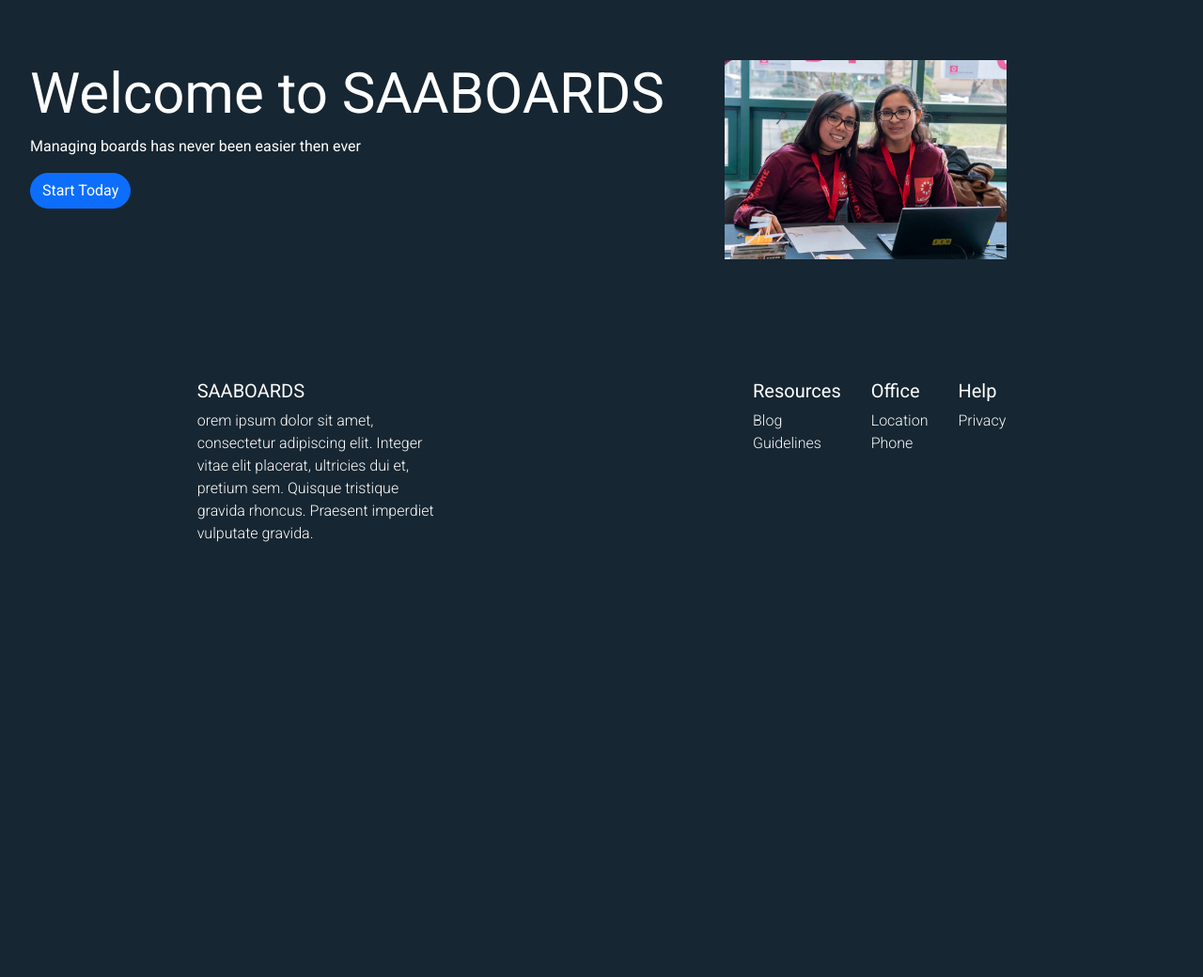
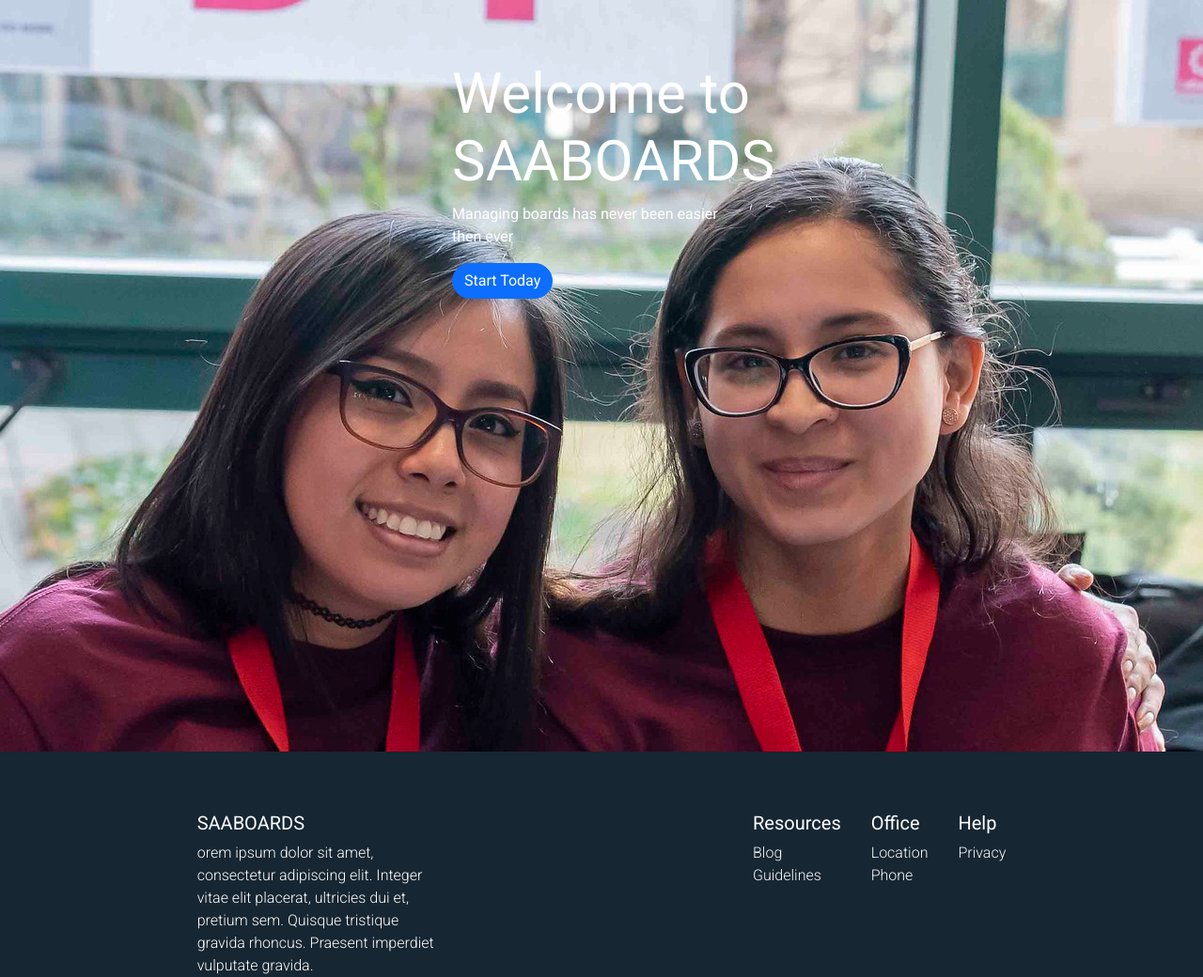
Before and after one commit to AFernandoGonzalez/bulletin-boards, a Django app: template boardapp/templates/boardapp/home.html in a window 1280 px wide. Shown: the part 62-1102 px from the top of the page at 94% size. Before the commit the page ends 639 px from the top, so only its background shows below. Run offline with Django 3.2, Linux system fonts and the light colour scheme; the template is opened without the code that fills it, so the values that code supplies are empty; some libraries are stand-ins or nearby versions.

Commit message:
Home page css done

```diff
--- a/boardapp/static/css/main.css
+++ b/boardapp/static/css/main.css
@@ -71,9 +71,12 @@ body {
 
 @media screen and (min-width: 800px) {
     .hero-container {
-        display: grid;
-        grid-template-columns: 1fr;
+        display: flex;
         max-width: 100%;
+        height: 100vh;
+        background: url("/static/img/ambassadors1.jpg") 50% 0 no-repeat;
+        /* background-color: #162632; */
+        /* opacity: .4; */
         justify-content: center;
     }
 
@@ -83,17 +86,15 @@ body {
 
     .hero-row {
         padding: 1rem;
-        margin: 3rem 1rem;
+        margin: 3rem .5rem;
         text-align: start;
+        width: 350px;
     }
 
     .hero-row h1 {
         font-size: 60px;
     }
 
-    .hero-img {
-        width: 500px;
-    }
 
 
 
@@ -111,6 +112,12 @@ body {
 
 
 
+
+
+
+
+
+
   @media screen and (max-width: 600px) {
 
   }
--- a/boardapp/templates/boardapp/home.html
+++ b/boardapp/templates/boardapp/home.html
@@ -5,18 +5,18 @@
 {% block content %}
 
 
-
 <div class="hero-container">
+    <!-- <img class="hero-img" src="{% static 'img/ambassadors1.jpg' %}" alt=""> -->
     <div class="hero-col">
       <div class="hero-row" >
         <h1>Welcome to SAABOARDS</h1>
         <p>Managing boards has never been easier then ever</p>
         <a  class="rounded-pill btn btn-primary " style="max-width: 200px;" href="{% url 'accounts:register' %}"  role="button">Start Today</a>
       </div>
-      <div class="hero-row">
+      <!-- <div class="hero-row">
         <img class="hero-img" src="{% static 'img/ambassadors1.jpg' %}" alt="">
 
-      </div>
+      </div> -->
 
     </div>
 </div>
```
